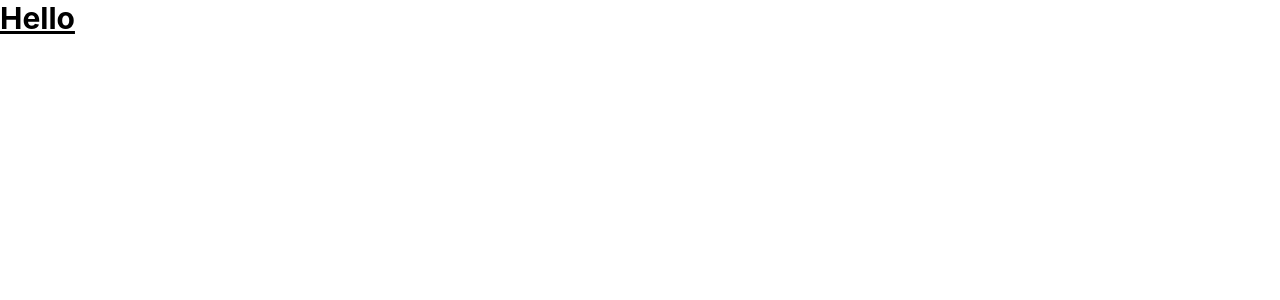
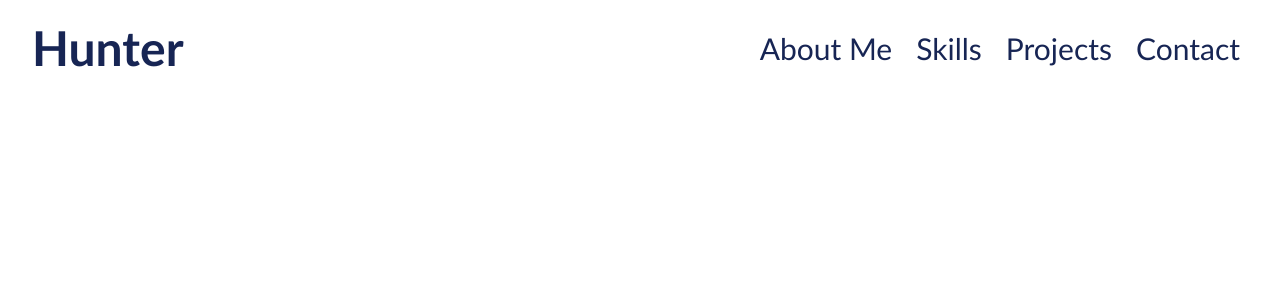
Before and after one commit to ShimmyShong/Actual-Portfolio, a React (Create React App) app: page / in a window 1280 px wide. Shown: the top 300 px of the page. Built offline with nearby package versions, Linux system fonts and the light colour scheme.

Commit message:
header worked on

```diff
--- a/src/App.js
+++ b/src/App.js
@@ -1,9 +1,9 @@
-
+import Header from "./Components/Header/Header";
 
 function App() {
   return (
-    <div className="text-3xl font-bold underline">
-      Hello
+    <div className=" bg-gray-800">
+      <Header />
     </div>
   );
 }
--- /dev/null
+++ b/src/Components/Header/Header.css
@@ -0,0 +1,17 @@
+.shake:hover {
+    animation: shake 0.7s cubic-bezier(0.36, 0.07, 0.19, 0.97);
+}
+
+@keyframes shake {
+    0% { transform: rotate(0deg); }
+    10% { transform: rotate(8deg); }
+    20% { transform: rotate(-6deg); }
+    30% { transform: rotate(4deg); }
+    40% { transform: rotate(-3deg); }
+    50% { transform: rotate(2deg); }
+    60% { transform: rotate(-1deg); }
+    70% { transform: rotate(1deg); }
+    80% { transform: rotate(-1deg); }
+    90% { transform: rotate(0.5deg); }
+    100% { transform: rotate(0deg); }
+}
--- /dev/null
+++ b/src/Components/Header/Header.js
@@ -0,0 +1,25 @@
+import './Header.css'
+
+export default function Header() {
+    return (
+        <>
+            <header className="flex justify-between items-center bg-white">
+                <h1 className="text-blue-950 text-5xl font-bold m-6 ml-8">Hunter</h1>
+                <ul className="flex text-blue-950 text-3xl m-4">
+                    <li className="mr-6 shake">
+                        <a href='#'>About Me</a>
+                    </li>
+                    <li className="mr-6 shake">
+                        <a href='#'>Skills</a>
+                    </li>
+                    <li className="mr-6 shake">
+                        <a href='#'>Projects</a>
+                    </li>
+                    <li className="mr-6 shake">
+                        <a href='#'>Contact</a>
+                    </li>
+                </ul>
+            </header>
+        </>
+    )
+}
--- a/src/index.css
+++ b/src/index.css
@@ -4,9 +4,7 @@
 
 body {
   margin: 0;
-  font-family: -apple-system, BlinkMacSystemFont, 'Segoe UI', 'Roboto', 'Oxygen',
-    'Ubuntu', 'Cantarell', 'Fira Sans', 'Droid Sans', 'Helvetica Neue',
-    sans-serif;
+  font-family: 'Exo 2', 'Avenir Next', 'Gill Sans', 'Lato', 'Quicksand', 'Playfair Display', 'Montserrat', 'Bungee', sans-serif;
   -webkit-font-smoothing: antialiased;
   -moz-osx-font-smoothing: grayscale;
 }
```
